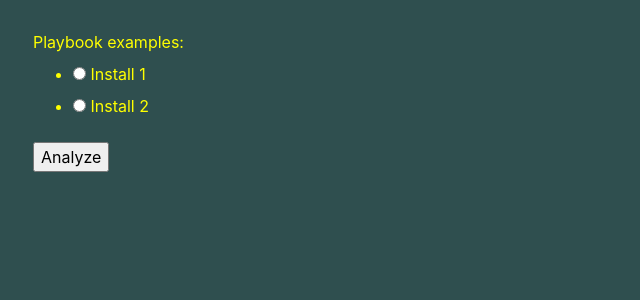
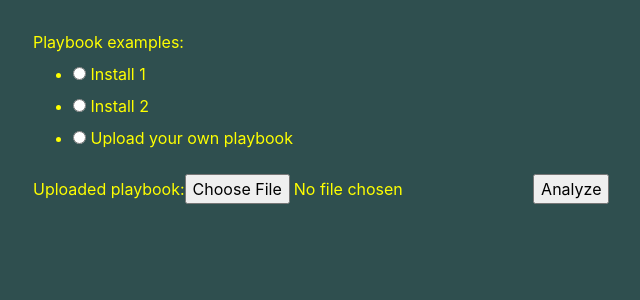
Before and after one commit to m0nt3cr1st0/Formal_IaC, a Django app: page /demo in a window 1280 px wide. Shown: the top 300 px of the page, without its empty margins (52-692 px from the left). Run offline with Django 3.2, Linux system fonts and the light colour scheme; some libraries are stand-ins or nearby versions.

Commit message:
Add support for upload playbook and file parsing functionality

```diff
--- a/formal_iac/playbooks_parser/forms.py
+++ b/formal_iac/playbooks_parser/forms.py
@@ -1,7 +1,8 @@
 from django import forms
 
-EXAMPLE_PLAYBOOKS = [('1', 'Install 1'), ('2', "Install 2")]
+EXAMPLE_PLAYBOOKS = [('1', 'Install 1'), ('2', 'Install 2'), ('0', 'Upload your own playbook')]
 
 
 class ParsePlaybookDemoForm(forms.Form):
     playbook_examples = forms.ChoiceField(widget=forms.RadioSelect, choices=EXAMPLE_PLAYBOOKS)
+    uploaded_playbook = forms.FileField()
--- a/formal_iac/playbooks_parser/templates/playbooks_parser/demo.html
+++ b/formal_iac/playbooks_parser/templates/playbooks_parser/demo.html
@@ -11,7 +11,7 @@
     <div class="container">
         <div class="row">
             <div class="col">
-                <form action="{% url 'playbooks_parser:demo_result_view' %}" method="post" enctype="multipart/form-data">
+                <form enctype="multipart/form-data" method="post" action="{% url 'playbooks_parser:demo_result_view' %}">
                     {% csrf_token %}
                     {{ form }}
                     <input type="submit" value="Analyze">
--- a/formal_iac/playbooks_parser/views.py
+++ b/formal_iac/playbooks_parser/views.py
@@ -61,19 +61,21 @@
 
 # Auxiliary function to create a playbook from an uploaded file
 def create_playbook(f):
-    playbook_content = f
-    for chunk in f.chunks():
-        playbook_content += chunk
+    playbook_content = ""
+    for line in f:
+        playbook_content = playbook_content + line.decode("utf-8")
     return Playbook.create("Uploaded_playbook", playbook_content)
 
 
 def demo_result_view(request):
     if request.method == 'POST':
         # Retrieve posted information
-        form = ParsePlaybookDemoForm(request.POST)
+        form = ParsePlaybookDemoForm(request.POST, request.FILES)
         if form.is_valid():
-            print(form.cleaned_data['playbook_examples'])
-            playbook_requested_to_parse = Playbook.objects.get(pk=form.cleaned_data['playbook_examples'])
+            if form.cleaned_data['playbook_examples'] != '0':
+                playbook_requested_to_parse = Playbook.objects.get(pk=form.cleaned_data['playbook_examples'])
+            else:
+                playbook_requested_to_parse = create_playbook(form.cleaned_data['uploaded_playbook'])
             list_of_tasks = parse_playbook_aux(playbook_requested_to_parse.playbook_content)
             context = {
                 'parsed_playbook': str(list_of_tasks),
```
